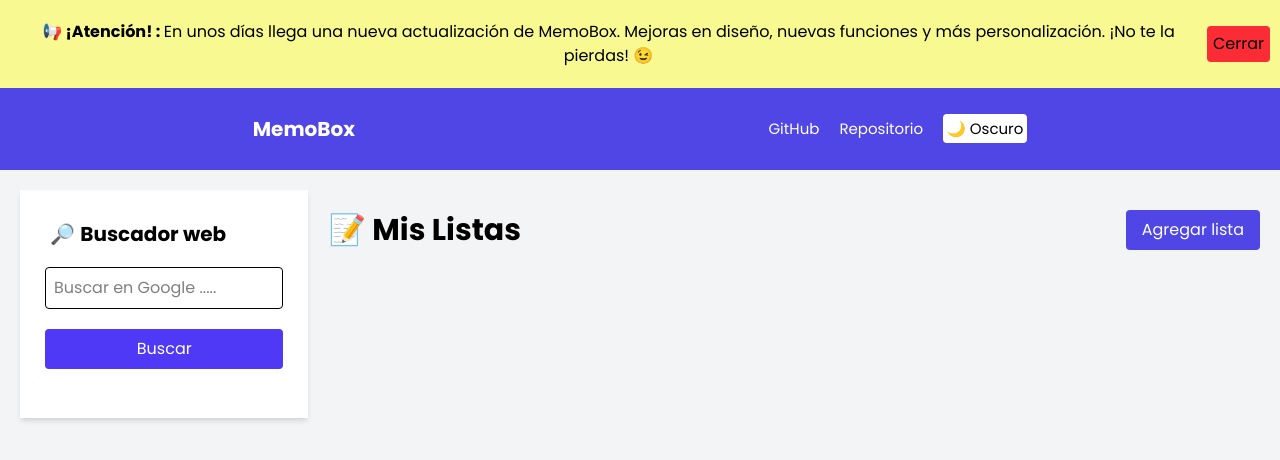
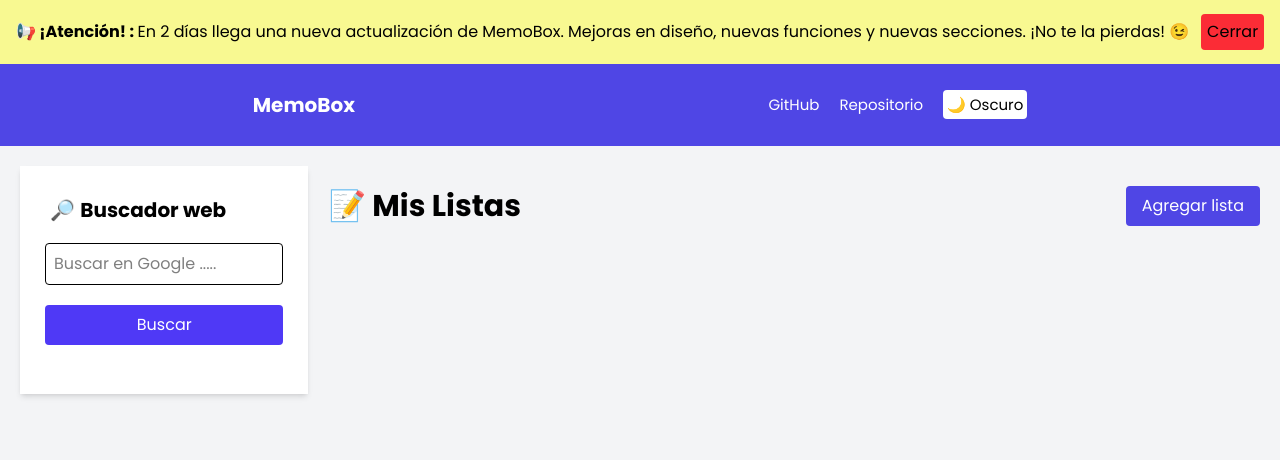
Before and after one commit to ismaelhtmljs/memobox, a Next.js app: page /todolist in a window 1280 px wide. Shown: the top 460 px of the page. Built offline with nearby package versions, Linux system fonts and the light colour scheme; a web font is replaced by a local one.

Commit message:
update alert

```diff
--- a/src/components/alerts/alert.tsx
+++ b/src/components/alerts/alert.tsx
@@ -12,9 +12,8 @@ export default function AlertPoP() {
       <div className="alert-bgmoded p-2.5">
         <div className="text-center flex justify-around items-center">
           <p className="alertPop-p-size-res">
-            <strong>📢 ¡Atención! : </strong> En unos días llega una nueva
-            actualización de MemoBox. Mejoras en diseño, nuevas funciones y más
-            personalización. ¡No te la pierdas! 😉
+            <strong>📢 ¡Atención! : </strong> En 2 días llega una nueva
+            actualización de MemoBox. Mejoras en diseño, nuevas funciones y nuevas secciones. ¡No te la pierdas! 😉
           </p>
           <button
             type="button"
```
